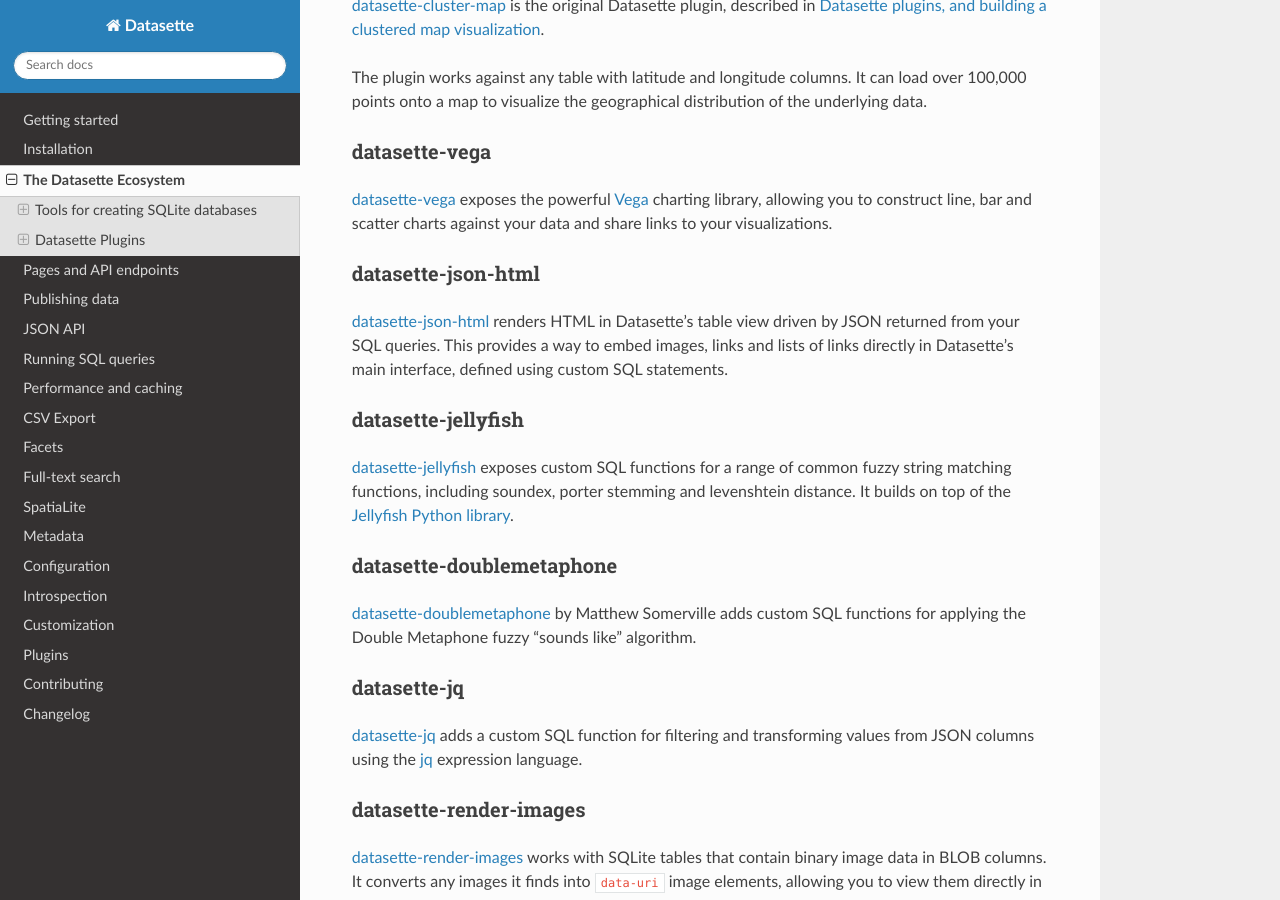
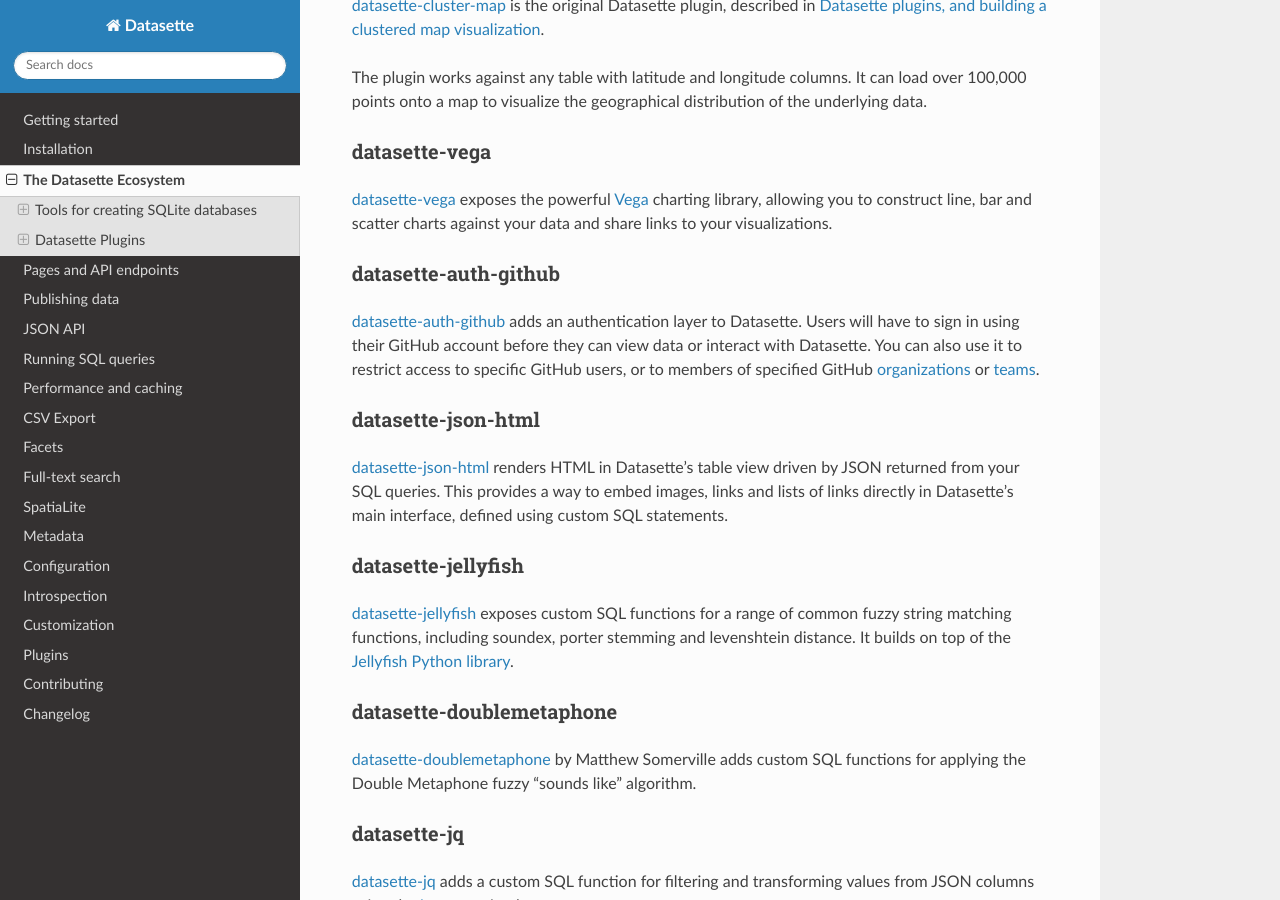
Before and after one commit to simonw/datasette, a Sphinx documentation site: the page built from docs/ecosystem.rst, in a window 1280 px wide and 900 px high, scrolled down 1795 px. Built offline with Sphinx 7.4.7 and the Read the Docs theme 2.0.0, drawn with Linux system fonts in a browser that asks for light colours; some of the changed text lies outside the part shown.

Commit message:
Added datasette-auth-github and datasette-cors plugins to Ecosystem
Closes #548

```diff
--- a/docs/ecosystem.rst
+++ b/docs/ecosystem.rst
@@ -70,6 +70,11 @@
 
 `datasette-vega <https://github.com/simonw/datasette-vega>`__ exposes the powerful  `Vega <https://vega.github.io/vega/>`__ charting library, allowing you to construct line, bar and scatter charts against your data and share links to your visualizations.
 
+datasette-auth-github
+---------------------
+
+`datasette-auth-github <https://github.com/simonw/datasette-auth-github>`__ adds an authentication layer to Datasette. Users will have to sign in using their GitHub account before they can view data or interact with Datasette. You can also use it to restrict access to specific GitHub users, or to members of specified GitHub `organizations <https://help.github.com/en/articles/about-organizations>`__ or `teams <https://help.github.com/en/articles/organizing-members-into-teams>`__.
+
 datasette-json-html
 -------------------
 
@@ -114,3 +119,8 @@
 ----------------
 
 `datasette-bplist <https://github.com/simonw/datasette-bplist>`__ provides tools for working with Apple's binary plist format embedded in SQLite database tables. If you use OS X you already have dozens of SQLite databases hidden away in your ``~/Library`` folder that include data in this format - this plugin allows you to view the decoded data and run SQL queries against embedded values using a ``bplist_to_json(value)`` custom SQL function.
+
+datasette-cors
+--------------
+
+`datasette-cors <https://github.com/simonw/datasette-cors>`__ allows you to configure `CORS headers <https://developer.mozilla.org/en-US/docs/Web/HTTP/CORS>`__ for your Datasette instance. You can use this to enable JavaScript running on a whitelisted set of domains to make ``fetch()`` calls to the JSON API provided by your Datasette instance.
```
